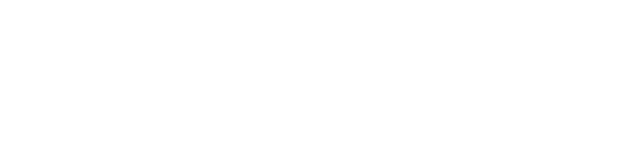
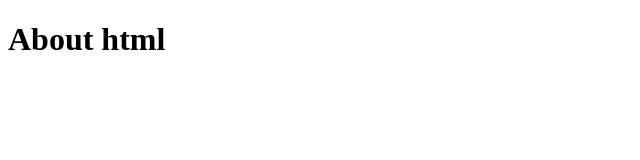
Before and after one commit to samdarshikumar/git-Prac, a plain HTML site: page about.html in a window 1280 px wide. Shown: the whole page, without its empty margins (0-640 px from the left). Drawn offline with Linux system fonts and the light colour scheme.

Commit message:
changed about html

```diff
--- a/about.html
+++ b/about.html
@@ -5,5 +5,7 @@
     <meta name="viewport" content="width=device-width, initial-scale=1.0" />
     <title>Document</title>
   </head>
-  <body></body>
+  <body>
+    <h1>About html</h1>
+  </body>
 </html>
```
